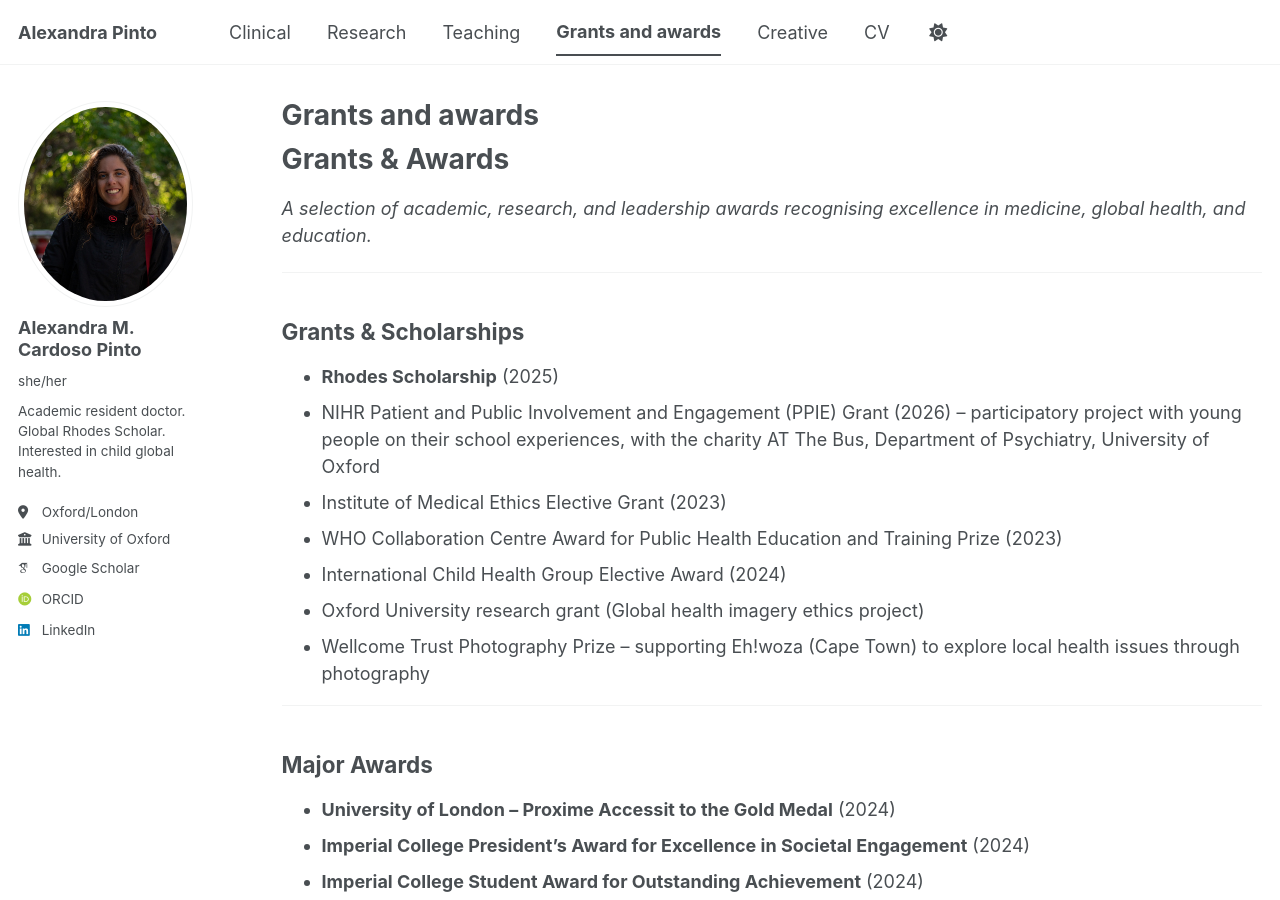
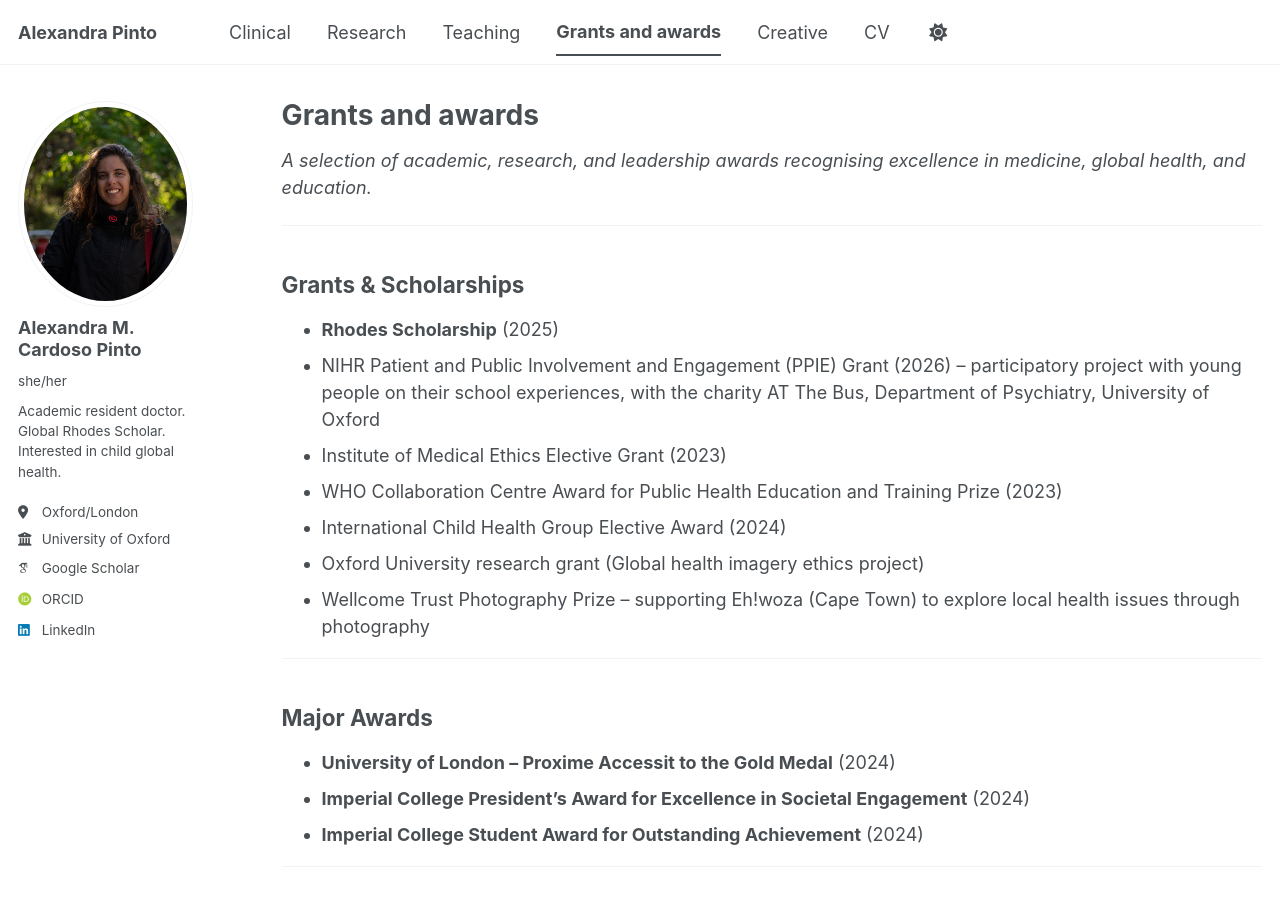
Before and after one commit to alexandramcp/alexandramcp.github.io, a Jekyll site: the page built from _pages/awards.html, in a window 1280 px wide and 900 px high. Built offline with Jekyll 4.4.1, drawn with Linux system fonts in a browser that asks for light colours; some web fonts are replaced; a script bundle is joined from its source files by our own code; library files that are not in the unit come from our copies.

Commit message:
Update awards page title and content

```diff
--- a/_pages/awards.html
+++ b/_pages/awards.html
@@ -4,7 +4,6 @@ title: "Grants and awards"
 permalink: /awards/
 author_profile: true
 ---
-<h1>Grants &amp; Awards</h1>
 
 <p><em>A selection of academic, research, and leadership awards recognising excellence in medicine, global health, and education.</em></p>
 
```
